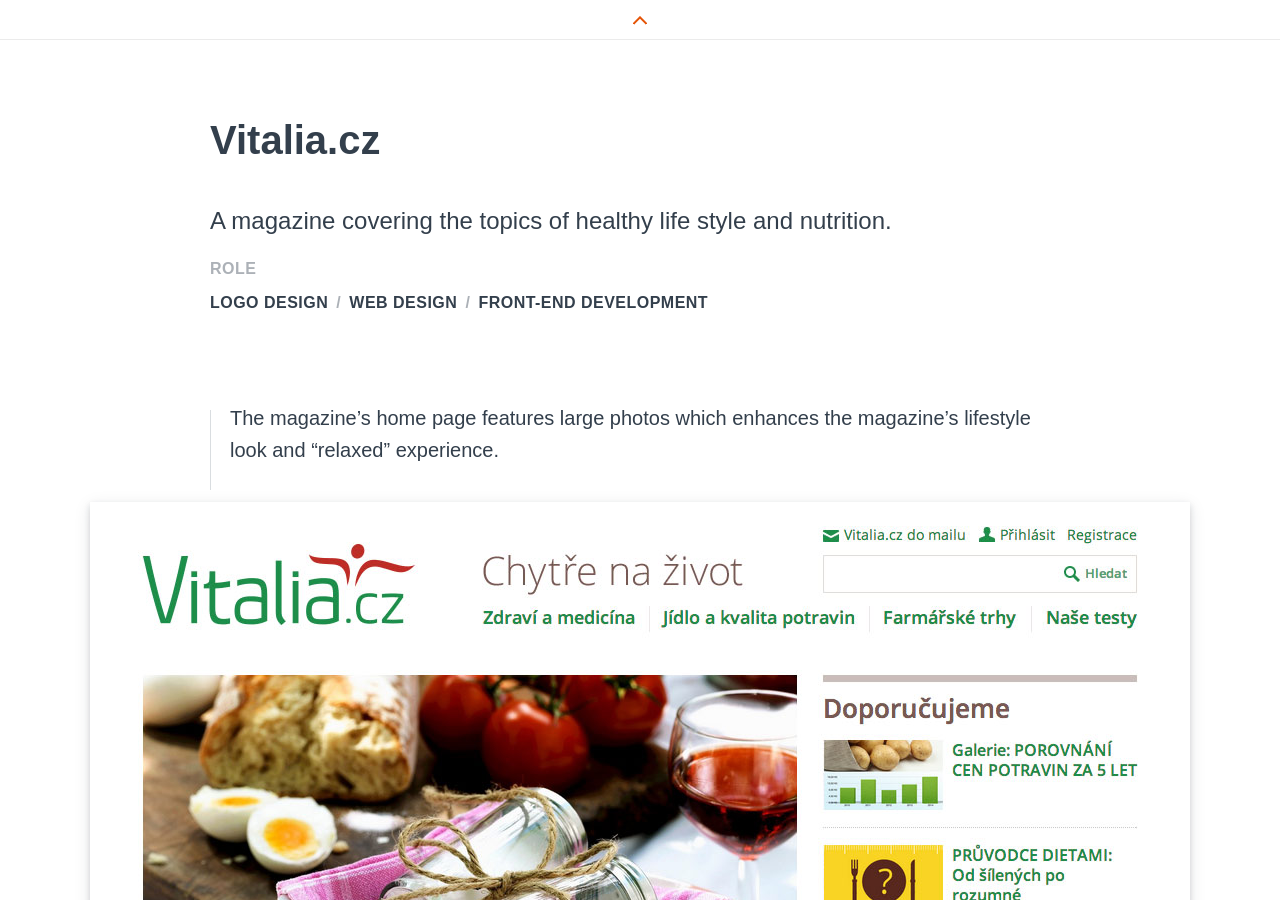
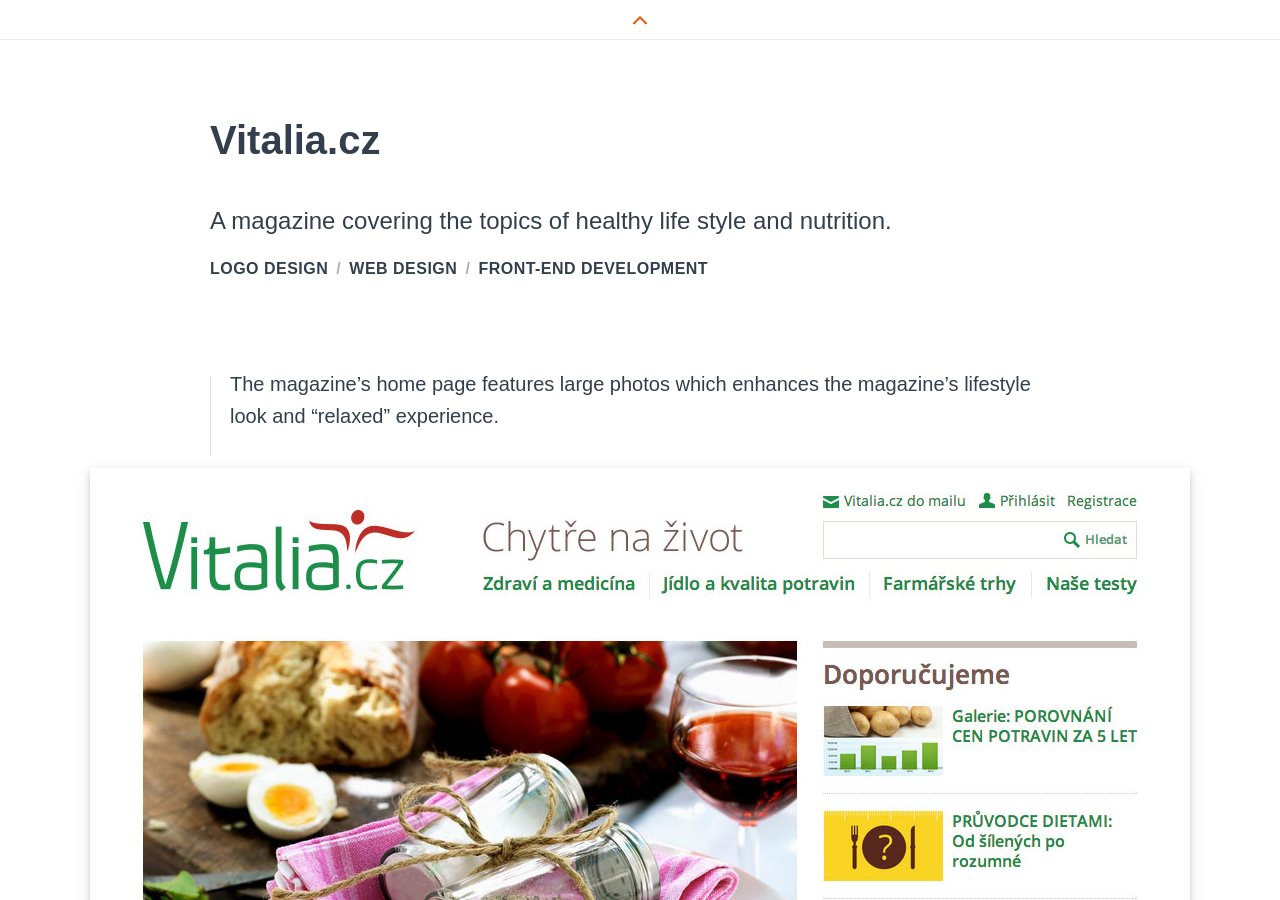
Before and after one commit to ivan-pik/portfolio, a Jekyll site: the page built from projects/04-internet-info-magazines.html, in a window 1280 px wide and 900 px high, scrolled down 2782 px. Built offline with Jekyll 4.4.1, drawn with Linux system fonts in a browser that asks for light colours; some of the changed text lies outside the part shown.

Commit message:
Remove 'Role' captions from project partials

```diff
--- a/projects/01-tuesday-events.html
+++ b/projects/01-tuesday-events.html
@@ -20,7 +20,6 @@
     <h2 class="project__partial-title">In&#8209;Comms Forum</h2>
     <p class="project__partial-description">A forum about internal communications within&nbsp;organisations.</p>
     <div class="project__role">
-      <h3 class="project__role-caption">Role</h3>
       <p class="project__role-description">Logo Design&nbsp;<span class="separator">/</span> Web Design&nbsp;<span class="separator">/</span> Front&#8209;End Development</p>
     </div>
   </header>
@@ -38,7 +37,6 @@
     <h2 class="project__partial-title">Internet Advertising Conference</h2>
     <p class="project__partial-description">A conference specialised on the internet advertising&nbsp;market.</p>
     <div class="project__role">
-      <h3 class="project__role-caption">Role</h3>
       <p class="project__role-description">Web Design&nbsp;<span class="separator">/</span> Front&#8209;End Development</p>
     </div>
   </header>
@@ -54,7 +52,6 @@
     <h2 class="project__partial-title">Content First</h2>
     <p class="project__partial-description">A conference about creating and managing content on the web.</p>
     <div class="project__role">
-      <h3 class="project__role-caption">Role</h3>
       <p class="project__role-description">Logo Design&nbsp;<span class="separator">/</span> Web Design&nbsp;<span class="separator">/</span> Front&#8209;End Development</p>
     </div>
   </header>
@@ -71,7 +68,6 @@
     <h2 class="project__partial-title">UX Masterclass Prague</h2>
     <p class="project__partial-description">A conference about newest UX and business&nbsp;trends.</p>
     <div class="project__role">
-      <h3 class="project__role-caption">Role</h3>
       <p class="project__role-description">Web Design&nbsp;<span class="separator">/</span> Front&#8209;End Development</p>
     </div>
   </header>
--- a/projects/04-internet-info-magazines.html
+++ b/projects/04-internet-info-magazines.html
@@ -19,7 +19,6 @@
     <h2 class="project__partial-title">Vitalia.cz</h2>
     <p class="project__partial-description">A magazine covering the topics of healthy life style and&nbsp;nutrition.</p>
     <div class="project__role">
-      <h3 class="project__role-caption">Role</h3>
       <p class="project__role-description">Logo Design&nbsp;<span class="separator">/</span> Web Design&nbsp;<span class="separator">/</span> Front-End Development</p>
     </div>
   </header>
@@ -41,7 +40,6 @@
     <h2 class="project__partial-title">Lupa.cz</h2>
     <p class="project__partial-description">A magazine concentrating predominantly on the Czech online scene, e&#8209;commerce, telecommunications, online media and&nbsp;marketing.</p>
     <div class="project__role">
-      <h3 class="project__role-caption">Role</h3>
       <p class="project__role-description">Logo Design&nbsp;<span class="separator">/</span> Web Design&nbsp;<span class="separator">/</span> Front-End Development</p>
     </div>
     </header>
@@ -86,7 +84,6 @@
     <h2 class="project__partial-title">DigiRoom.cz</h2>
     <p class="project__partial-description">A magazine about smart-home&nbsp;technologies.</p>
     <div class="project__role">
-      <h3 class="project__role-caption">Role</h3>
       <p class="project__role-description">Logo Design&nbsp;<span class="separator">/</span> Web Design&nbsp;<span class="separator">/</span> Icon Design&nbsp;<span class="separator">/</span> Front-End Development</p>
     </div>
   </header>
@@ -104,7 +101,6 @@
     <h2 class="project__partial-title">Podnikatel.cz</h2>
     <p class="project__partial-description">A magazine for freelancers, businesses management, start-ups and those who are considering establishing their own&nbsp;business.</p>
     <div class="project__role">
-      <h3 class="project__role-caption">Role</h3>
       <p class="project__role-description">Logo Design&nbsp;<span class="separator">/</span> Web Design&nbsp;<span class="separator">/</span> Front-End Development</p>
     </div>
   </header>
@@ -122,7 +118,6 @@
     <h2 class="project__partial-title">Start.Podnikatel.cz</h2>
     <p class="project__partial-description">A microsite which provides practical step by step instructions for launching a business. Each step provides brief information about the current topic and provides links to the main server Podnikatel.cz for more specialised&nbsp;content.</p>
     <div class="project__role">
-      <h3 class="project__role-caption">Role</h3>
       <p class="project__role-description">Logo Design&nbsp;<span class="separator">/</span> Illustration&nbsp;<span class="separator">/</span> Web Design&nbsp;<span class="separator">/</span> Front-End Development</p>
     </div>
   </header>
@@ -150,7 +145,6 @@
     <h2 class="project__partial-title">Mesec.cz</h2>
     <p class="project__partial-description">Mesec.cz is a magazine focused on personal finance, investments and capital&nbsp;markets.</p>
     <div class="project__role">
-      <h3 class="project__role-caption">Role</h3>
       <p class="project__role-description">Web Design&nbsp;<span class="separator">/</span> Logo Design&nbsp;<span class="separator">/</span> Front-End Development</p>
     </div>
   </header>
@@ -178,7 +172,6 @@
     <h2 class="project__partial-title">Prodej.Mesec.cz</h2>
     <p class="project__partial-description">A service which offers market comparison of various insurance and financial products and allows obtaining products of affiliated&nbsp;partners.</p>
     <div class="project__role">
-      <h3 class="project__role-caption">Role</h3>
       <p class="project__role-description">Web Design&nbsp;<span class="separator">/</span> Logo Design&nbsp;<span class="separator">/</span> Front-End Development</p>
     </div>
   </header>
```
